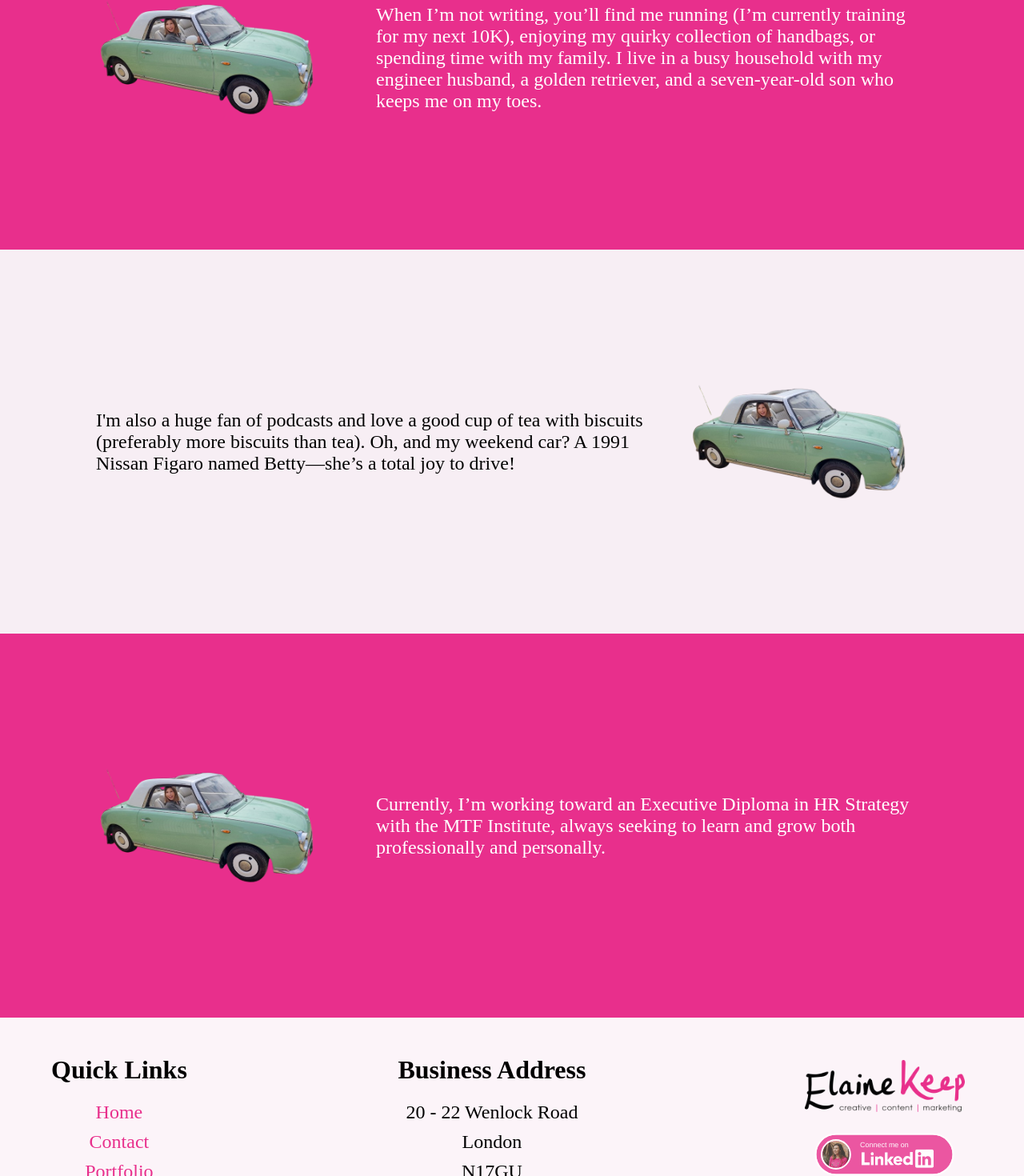
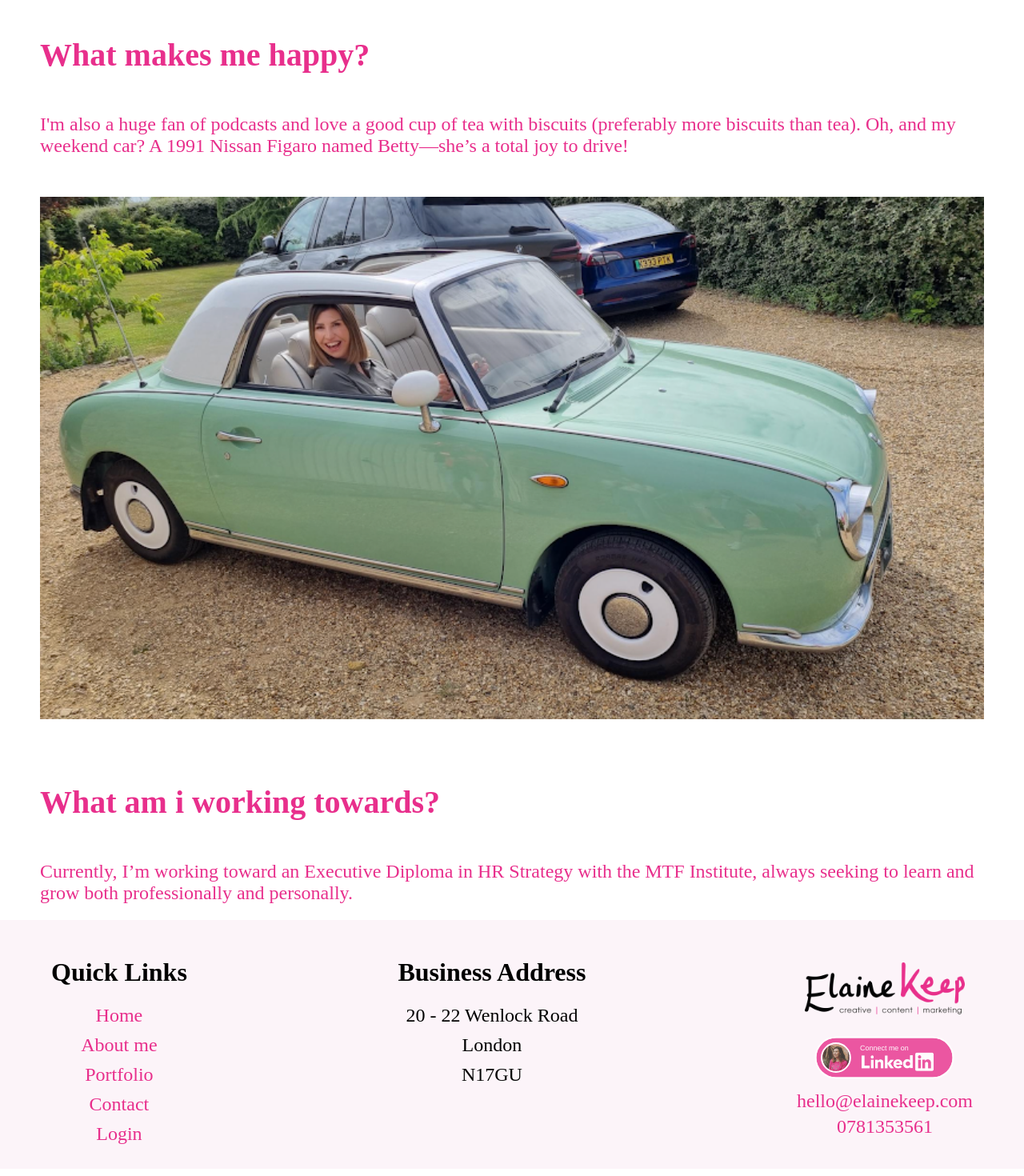
Before and after one commit to natbates/Elaines-Website, a React (Create React App) app: page /about in a window 1280 px wide. Shown: the part 1010-2480 px from the top of the page at 80% size. Built offline with nearby package versions, Linux system fonts and the light colour scheme; no server answers; a web font is replaced by a local one.

Commit message:
mobile circle fix

```diff
--- a/src/components/footer.jsx
+++ b/src/components/footer.jsx
@@ -11,8 +11,10 @@ const Footer = () =>
             <div id = "quick-links">
                 <h1>Quick Links</h1>
                 <a href = "#intro">Home</a>
+                <a href = "/about">About me</a>
+                <a href = "https://authory.com/ElaineKeep" target="_blank">Portfolio</a>
                 <a href = "/contact">Contact</a>
-                <a href = "" target="_blank">Portfolio</a>
+                <a href = "/login">Login</a>
             </div>
             <div id = "address">
                 <h1>Business Address</h1>
--- a/src/pages/about-me.jsx
+++ b/src/pages/about-me.jsx
@@ -1,37 +1,75 @@
 import "../styles/about.css";
-import React, { useState } from "react";
+import React from "react";
 
 const AboutMe = () => {
-
     return (
         <div id="about-me-page">
-            <div id = "about-top-img" style={{ backgroundImage: `url(images/elaine/backgrounds/image3.jpg)` }}>
+            {/* Top Image Section */}
+            <div
+                id="about-top-img"
+                style={{
+                    backgroundImage: `url(images/elaine/backgrounds/image3.jpg)`,
+                }}
+            >
                 <h1 className="main-text">A bit more about me...</h1>
             </div>
+
+            {/* Curve Divider */}
             <div id="contact-curve"></div>
-            <div id = "about-info">
+
+            {/* About Info Section */}
+            <div id="about-info">
                 <div id="section-one" className="section">
-                    <p>From crafting impactful email sequences to long-form blog posts, landing pages, and web copy, I specialize in helping businesses like yours connect with their audience in meaningful ways. I’ve worked with clients across industries—from innovative fintech startups to global e-commerce giants—driving traffic, boosting conversions, and delivering results that matter.</p>
-                    <img id = "car-img" src = "/images/processed/car.png"></img>
+                    <h1>What can I do for you?</h1>
+                    <p>
+                        From crafting impactful email sequences to long-form
+                        blog posts, landing pages, and web copy, I specialize in
+                        helping businesses like yours connect with their
+                        audience in meaningful ways. I’ve worked with clients
+                        across industries—from innovative fintech startups to
+                        global e-commerce giants—driving traffic, boosting
+                        conversions, and delivering results that matter.
+                    </p>
                 </div>
 
                 <div id="section-two" className="section">
-                    <img id = "car-img" src = "/images/processed/car.png"></img>
-                    <p>When I’m not writing, you’ll find me running (I’m currently training for my next 10K), enjoying my quirky collection of handbags, or spending time with my family. I live in a busy household with my engineer husband, a golden retriever, and a seven-year-old son who keeps me on my toes.</p>
+                    <h1>What do I get up to?</h1>
+                    <p>
+                        When I’m not writing, you’ll find me running (I’m
+                        currently training for my next 10K), enjoying my quirky
+                        collection of handbags, or spending time with my family.
+                        I live in a busy household with my engineer husband, a
+                        golden retriever, and a seven-year-old son who keeps me
+                        on my toes.
+                    </p>
                 </div>
 
                 <div id="section-three" className="section">
-                    <p>I'm also a huge fan of podcasts and love a good cup of tea with biscuits (preferably more biscuits than tea). Oh, and my weekend car? A 1991 Nissan Figaro named Betty—she’s a total joy to drive!</p>
-                    <img id = "car-img" src = "/images/processed/car.png"></img>
+                    <h1>What makes me happy?</h1>
+                    <p>
+                        I'm also a huge fan of podcasts and love a good cup of
+                        tea with biscuits (preferably more biscuits than tea).
+                        Oh, and my weekend car? A 1991 Nissan Figaro named
+                        Betty—she’s a total joy to drive!
+                    </p>
+                    <img
+                        src="/images/processed/car.png"
+                        alt="Weekend car"
+                        className="car-img"
+                    />
                 </div>
 
                 <div id="section-four" className="section">
-                    <img id = "car-img" src = "/images/processed/car.png"></img>
-                    <p>Currently, I’m working toward an Executive Diploma in HR Strategy with the MTF Institute, always seeking to learn and grow both professionally and personally.</p>
+                    <h1>What am i working towards?</h1>
+                    <p>
+                        Currently, I’m working toward an Executive Diploma in
+                        HR Strategy with the MTF Institute, always seeking to
+                        learn and grow both professionally and personally.
+                    </p>
                 </div>
             </div>
         </div>
     );
-}
+};
 
 export default AboutMe;
--- a/src/styles/about.css
+++ b/src/styles/about.css
@@ -1,8 +1,4 @@
 
-#about-me-page
-{
-
-}
 
 #about-top-img
 {
@@ -18,48 +14,57 @@
 
 .section
 {
-    padding: 90px;
-    padding-left: 120px;
-    padding-right: 120px;
-    min-height: 300px;
+    padding: 30px;
+    padding-left: 50px;
+    padding-right: 50px;
     display: flex;
     justify-content: center;
     align-items: center;
+    flex-direction: column;
     gap: 50px;
+    padding-bottom: 20;
+}
+
+.section h1
+{
+    width: 100%;
+    margin: 0;
+    margin-top: 30px;
+    font-size: 2.5rem;
+}
+
+@media (min-width: 1500px) {
+    .section
+    {
+        flex-direction: row;
+    }
 }
 
 .section img
 {
-    width: 300px;
-    height: 300px;
+    width: 100%;
+    height: auto;
     object-fit: contain;
     display: block;
+    overflow: hidden;
 }
 
 #section-one
 {
-    background-color: var(--white);
-    padding-top: 0;
+
 }
 
 #section-two
 {
-    background-color: var(--hot-pink);
-    color: var(--white);
 
 }
 
 #section-three
 {
-    display: flex;
-    background-color: #f7eef4;
-    color: black;
 }
 
 #section-four
 {
-    background-color: var(--hot-pink);
-    color: var(--white);
 }
 
 
--- a/src/styles/intro.css
+++ b/src/styles/intro.css
@@ -111,6 +111,9 @@
   overflow: hidden;
   padding-bottom: 0;
   cursor: pointer;
+  top: 0;
+  height: 50%;
+  box-sizing: border-box;
 }
 
 #mouse
--- a/src/styles/seemy.css
+++ b/src/styles/seemy.css
@@ -36,7 +36,7 @@
     margin-bottom: 50px;
     text-decoration: none;
     color: black;
-    font-weight: bolder;
+    font-weight: 400;
 }
 
 #polkadots
```
Also changed, not shown: public/images/processed/car.png, src/styles/navBar.css (line endings or trailing spaces).
